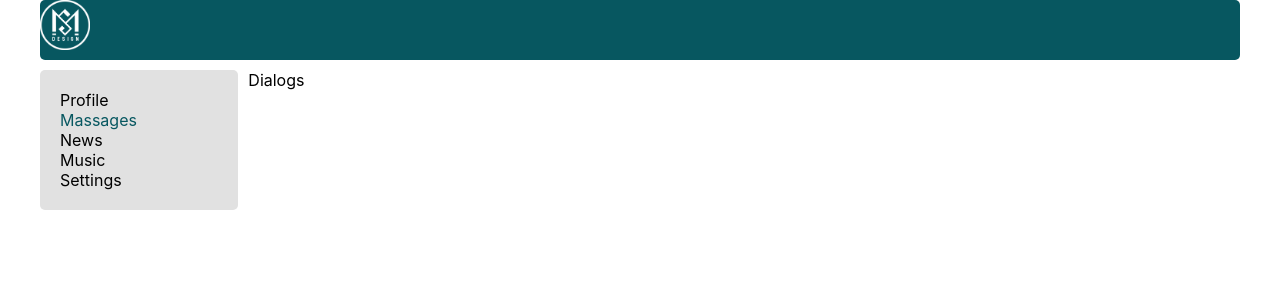
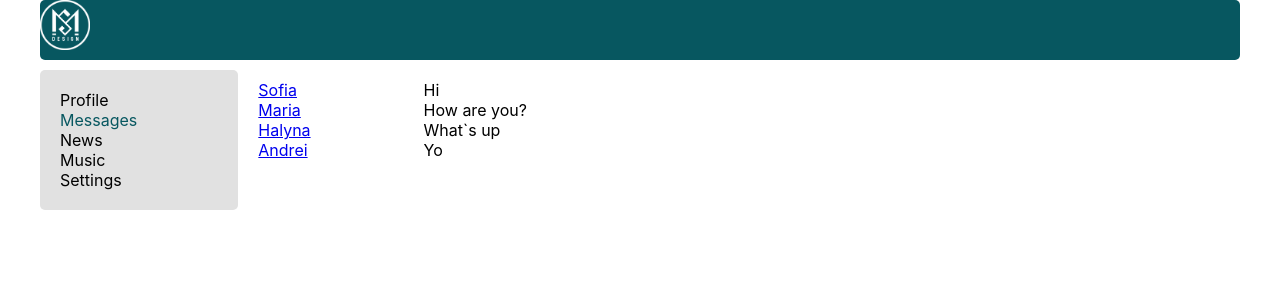
Before and after one commit to sofia-mykhailiuk/social-network, a React (Create React App) app: page /dialogs in a window 1280 px wide. Shown: the top 300 px of the page. Built offline with nearby package versions, Linux system fonts and the light colour scheme.

Commit message:
22. Dialogs, route exact

```diff
--- a/src/App.js
+++ b/src/App.js
@@ -17,7 +17,7 @@ const App = () => {
                 <Navbar/>
                 <div className='app-wrapper-content'>
                     <Route path='/profile' component={Profile}/>
-                    <Route path='/dialogs' component={Dialogs}/>
+                    <Route exact path='/dialogs' component={Dialogs}/>
                     <Route path='/news' component={News}/>
                     <Route path='/music' component={Music}/>
                     <Route path='/settings' component={Settings}/>
--- a/src/Components/Dialogs/Dialogs.js
+++ b/src/Components/Dialogs/Dialogs.js
@@ -1,9 +1,29 @@
 import classes from './Dialogs.module.css'
+import {NavLink} from "react-router-dom";
 
 const Dialogs = (props) => {
     return (
-        <div>
-            Dialogs
+        <div className={classes.dialogs}>
+            <div className={classes.dialogsItems}>
+                <div className={classes.dialog + ' ' + classes.active}>
+                    <NavLink to='/dialogs/1'>Sofia</NavLink>
+                </div>
+                <div className={classes.dialog}>
+                    <NavLink to='/dialogs/2'>Maria</NavLink>
+                </div>
+                <div className={classes.dialog}>
+                    <NavLink to='/dialogs/3'>Halyna</NavLink>
+                </div>
+                <div className={classes.dialog}>
+                    <NavLink to='/dialogs/4'>Andrei</NavLink>
+                </div>
+            </div>
+            <div className={classes.messages}>
+                <div className={classes.message}>Hi</div>
+                <div className={classes.message}>How are you?</div>
+                <div className={classes.message}>What`s up</div>
+                <div className={classes.message}>Yo</div>
+            </div>
         </div>
     )
 }
--- a/src/Components/Dialogs/Dialogs.module.css
+++ b/src/Components/Dialogs/Dialogs.module.css
@@ -0,0 +1,20 @@
+.dialogs {
+    display: grid;
+    grid-template-columns: 2fr 10fr;
+}
+
+.dialogsItems {
+    padding: 10px;
+}
+
+.active {
+    color: #075760;
+}
+
+.messages {
+    padding: 10px;
+}
+
+.messages .message {
+
+}
--- a/src/Components/Navbar/Navbar.jsx
+++ b/src/Components/Navbar/Navbar.jsx
@@ -22,7 +22,7 @@ const Navbar = () => {
                 <NavLink to='/profile' activeClassName={classes.activeLink} >Profile</NavLink>
             </div>
             <div className={`${classes.item} ${classes.active}`}>
-                <NavLink to='/dialogs' activeClassName={classes.activeLink} >Massages</NavLink>
+                <NavLink to='/dialogs' activeClassName={classes.activeLink} >Messages</NavLink>
             </div>
             <div className={classes.item}>
                 <NavLink to='/news' activeClassName={classes.activeLink} >News</NavLink>
```
